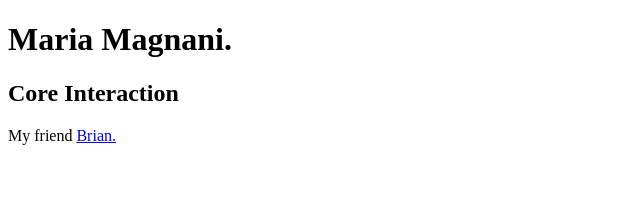
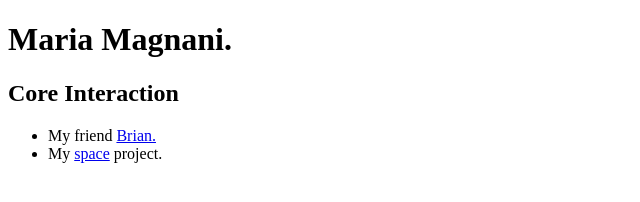
Before and after one commit to magnm834/magnm834.github.io, a plain HTML site: page index.html in a window 1280 px wide. Shown: the whole page, without its empty margins (0-640 px from the left). Drawn offline with nearby package versions, Linux system fonts and the light colour scheme.

Commit message:
link to space project

```diff
--- a/index.html
+++ b/index.html
@@ -12,7 +12,16 @@
     <h1> Maria Magnani. </h1>
     <h2> Core Interaction </h2>
 
-    My friend <a href="http://briansw.github.io"/>Brian.</a>
+   <ul>
+
+    <li>
+      My friend <a href="http://briansw.github.io"/>Brian.</a>
+    </li>
+    <li>
+      My <a href="space/index.html">space</a> project.
+    </li>
+
+  </ul>
 
     <script src="assets/js/app.js"></script>
 
```
Also changed, not shown: space/assets/css/styles.css (added), space/assets/js/app.js (added), space/index.html (renamed from project-1/index.html), 1 other file.
